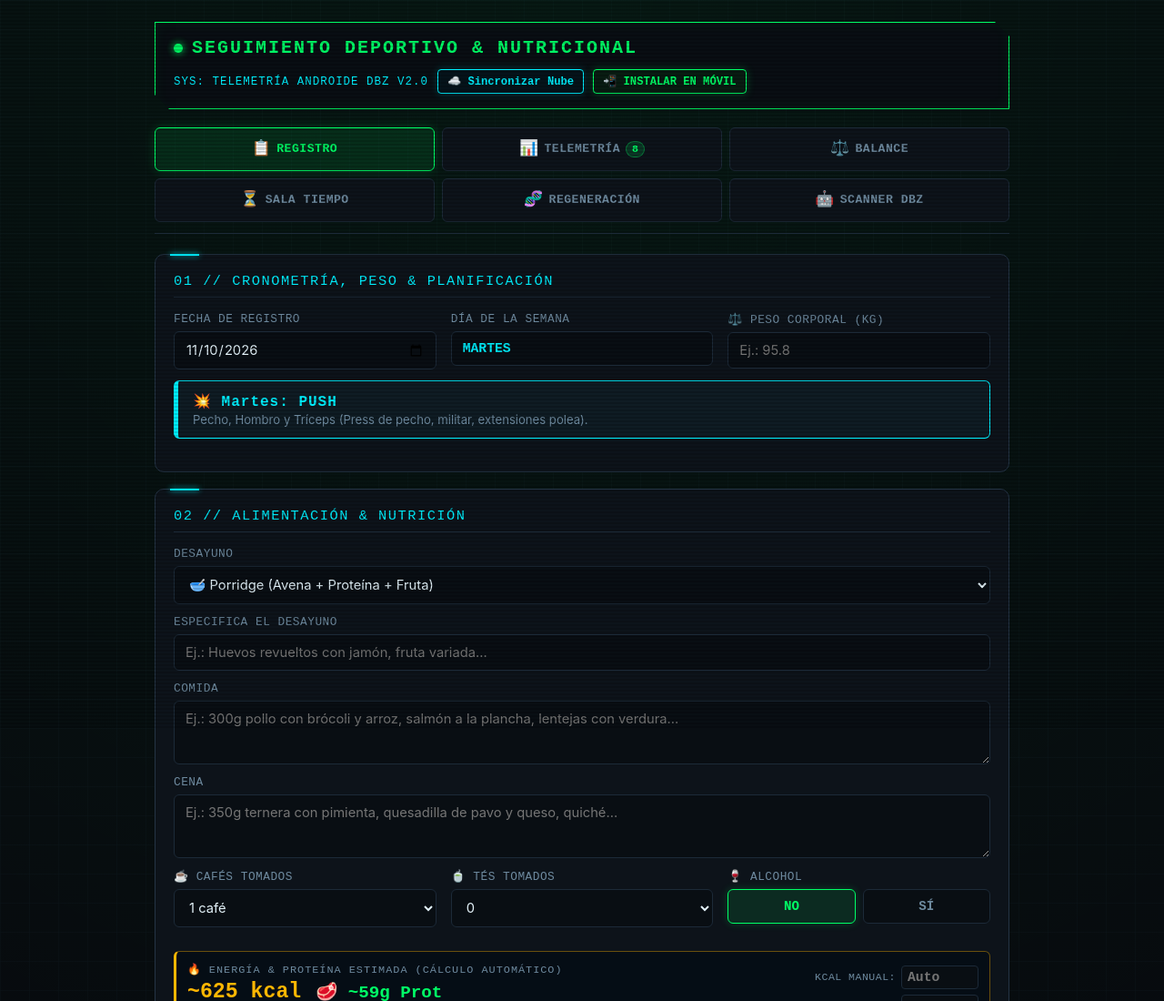
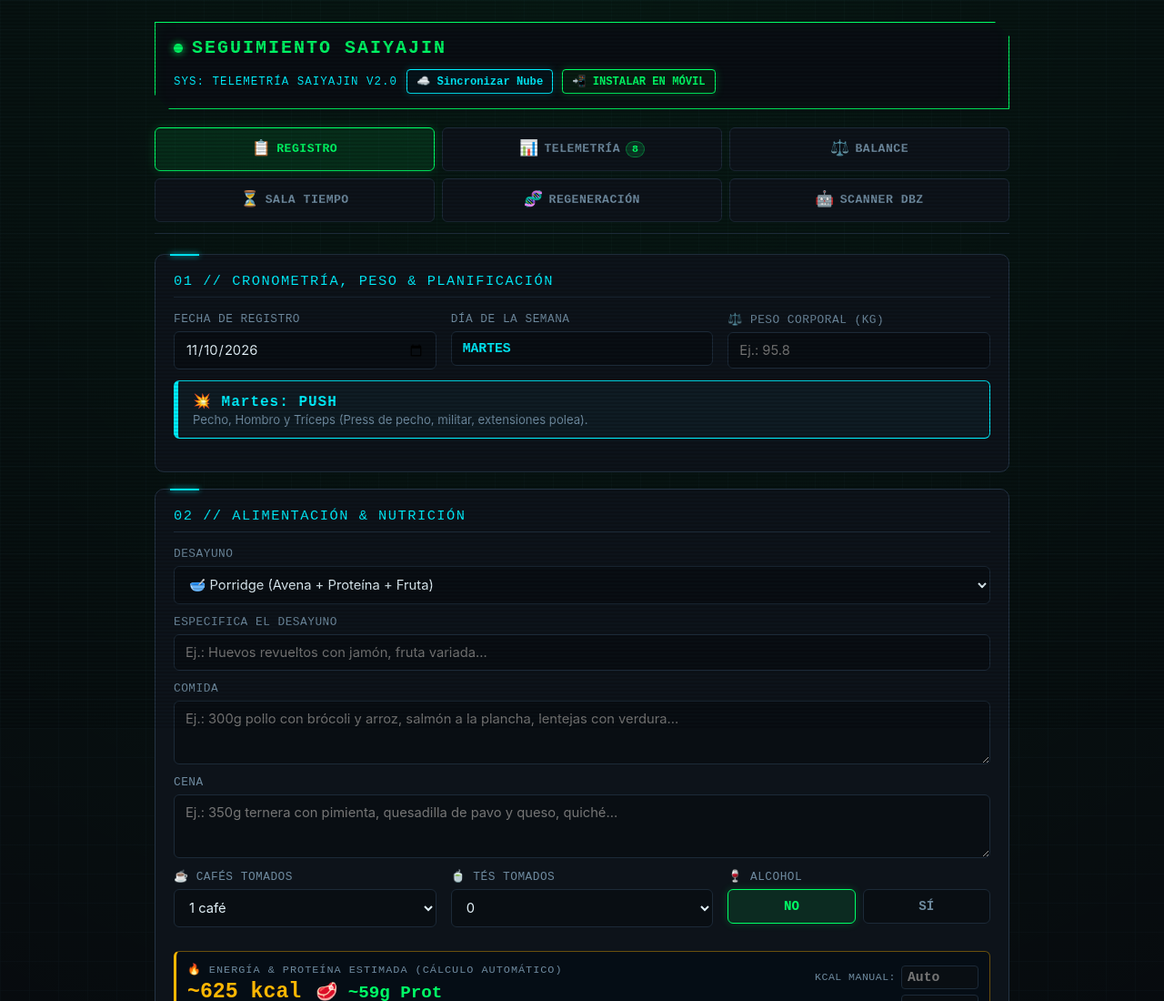
Before and after one commit to celticmoon17-alt/scouter-dbz, a plain HTML site: page index.html in a window 1280 px wide. Shown: the top 1100 px of the page at 91% size. Drawn offline with Linux system fonts and the light colour scheme.

Commit message:
feat: renombrar a Seguimiento Saiyajin

```diff
--- a/index.html
+++ b/index.html
@@ -7,11 +7,11 @@
   <meta name="mobile-web-app-capable" content="yes">
   <meta name="apple-mobile-web-app-capable" content="yes">
   <meta name="apple-mobile-web-app-status-bar-style" content="black-translucent">
-  <meta name="apple-mobile-web-app-title" content="Scouter DBZ">
+  <meta name="apple-mobile-web-app-title" content="Seguimiento Saiyajin">
   <link rel="manifest" href="manifest.json">
   <link rel="icon" type="image/png" href="assets/icon-192.png">
   <link rel="apple-touch-icon" href="assets/icon-192.png">
-  <title>Scouter DBZ — Seguimiento Deportivo y Nutricional</title>
+  <title>Seguimiento Saiyajin — Telemetría Deportiva DBZ</title>
   <style>
     :root {
       --bg: #070a0e;
@@ -711,17 +711,17 @@
       <div class="header-top">
         <div class="brand">
           <div class="brand-dot"></div>
-          <span>SEGUIMIENTO DEPORTIVO &amp; NUTRICIONAL</span>
+          <span>SEGUIMIENTO SAIYAJIN</span>
         </div>
         <div class="header-meta" style="display:flex;align-items:center;gap:10px;flex-wrap:wrap">
-          <span>SYS: TELEMETRÍA ANDROIDE DBZ V2.0</span>
+          <span>SYS: TELEMETRÍA SAIYAJIN V2.0</span>
           <button type="button" id="btn-cloud-sync" style="font-family:var(--mono);font-size:.76rem;font-weight:700;padding:5px 10px;background:#05131a;border:1px solid #00f0ff;color:#00f0ff;border-radius:4px;cursor:pointer;box-shadow:0 0 10px rgba(0,240,255,0.2)">☁️ Sincronizar Nube</button>
           <button type="button" id="btn-pwa-install" style="font-family:var(--mono);font-size:.76rem;font-weight:700;padding:5px 10px;background:#091c12;border:1px solid #00ff66;color:#00ff66;border-radius:4px;cursor:pointer;box-shadow:0 0 10px rgba(0,255,102,0.25)">📲 INSTALAR EN MÓVIL</button>
         </div>
       </div>
       <div id="pwa-install-banner" hidden style="margin-top:12px;background:#050c14;border:1px solid #00ff66;border-radius:8px;padding:14px;font-family:var(--mono);font-size:.82rem">
         <div style="display:flex;justify-content:space-between;align-items:center;margin-bottom:8px">
-          <strong style="color:#00ff66;font-size:.9rem">📲 INSTALACIÓN COMO APP EN ANDROID / iOS (PWA RED RIBBON)</strong>
+          <strong style="color:#00ff66;font-size:.9rem">📲 INSTALACIÓN COMO APP EN TU MÓVIL (SEGUIMIENTO SAIYAJIN)</strong>
           <button type="button" id="btn-close-pwa" style="background:none;border:none;color:var(--muted);cursor:pointer;font-size:1rem">✕</button>
         </div>
         <div style="display:flex;gap:16px;align-items:center;flex-wrap:wrap">
@@ -2779,7 +2779,7 @@
         deferredPrompt.prompt();
         const { outcome } = await deferredPrompt.userChoice;
         if (outcome === 'accepted') {
-          showToast('📲 INSTALANDO SCOUTER DBZ EN TU MÓVIL...');
+          showToast('📲 INSTALANDO SEGUIMIENTO SAIYAJIN EN TU MÓVIL...');
         }
         deferredPrompt = null;
       } else if (pwaBanner) {
```
Also changed, not shown: manifest.json.
